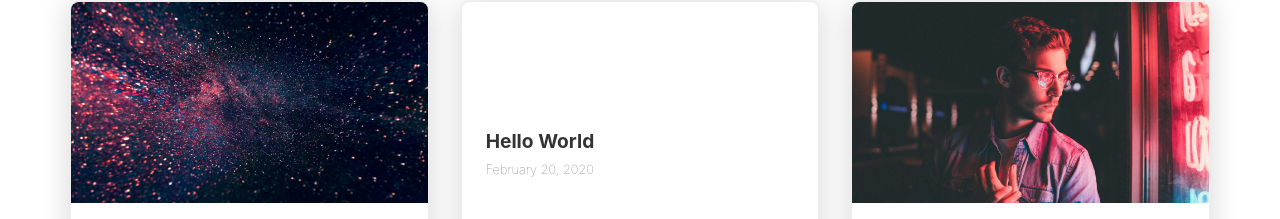
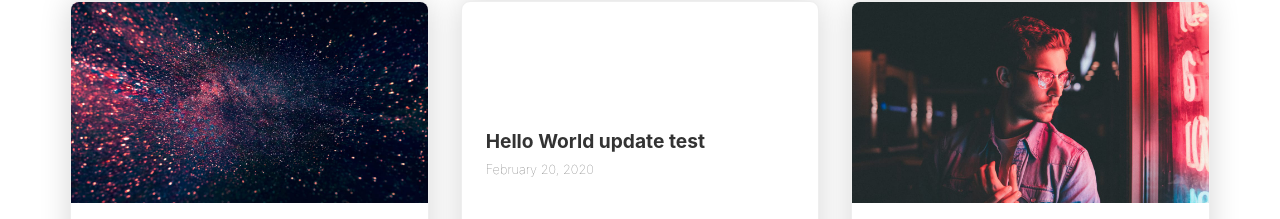
Before and after one commit to r-sugi/gatsby-sample-blog, a Gatsby site: page / in a window 1280 px wide. Shown: the part 845-1064 px from the top of the page. Built offline with nearby package versions, Linux system fonts and the light colour scheme; Gatsby itself is replaced by a stand-in of ours.

Commit message:
update: test for deploy flow

```diff
--- a/_data/blog/hello-world.md
+++ b/_data/blog/hello-world.md
@@ -2,7 +2,7 @@
 template: BlogPost
 path: /hello-world
 date: 2020-02-20T07:08:53.137Z
-title: Hello World
+title: Hello World update test
 thumbnail: ''
 metaDescription: Meta description for Hello World
 ---
```
